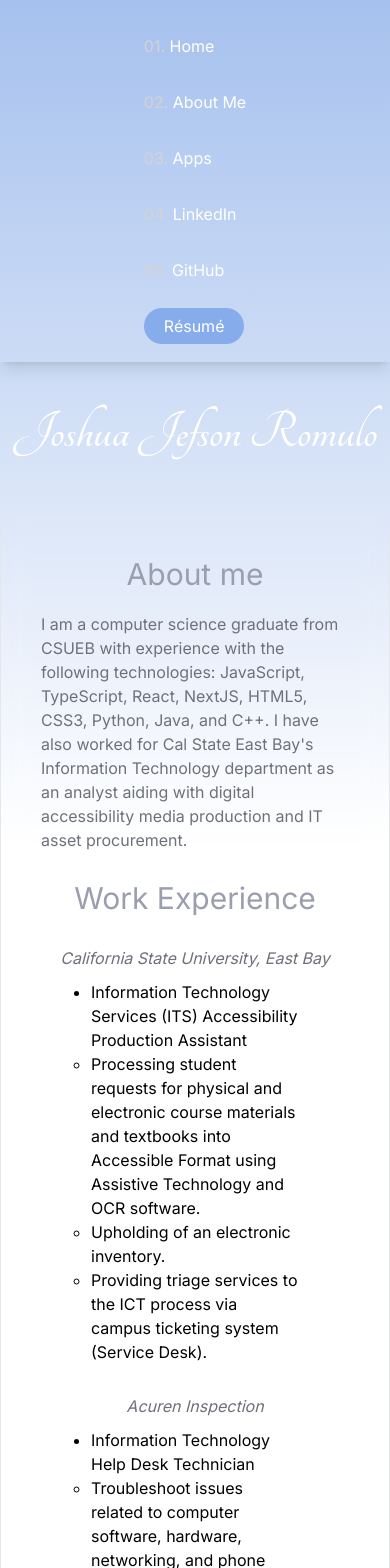
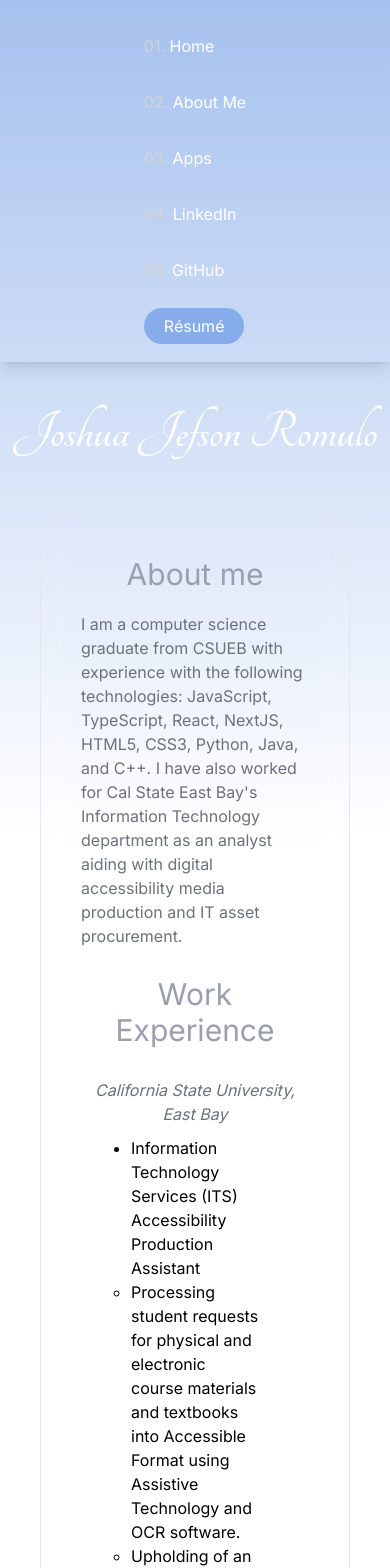
Before and after one commit to jromulo745/nextjs-personal-website, a Next.js app: page /pages/about-me in a window 390 px wide. Shown: the top 1568 px of the page. Built offline with nearby package versions, Linux system fonts and the light colour scheme.

Commit message:
adjust margins

```diff
--- a/src/app/globals.css
+++ b/src/app/globals.css
@@ -158,6 +158,10 @@ h2, p, button {
   .work-photo-section {
     display: none;
   }
+
+  .work-history-section {
+    margin-left: 40px;
+  }
   /* ---------------------------------------------- */
   /* Apps Page */
   .multiple-choice, .fill-in, .eleven-o-one, .eleven-o-two {
--- a/src/app/pages/about-me/page.tsx
+++ b/src/app/pages/about-me/page.tsx
@@ -5,7 +5,7 @@ export default function AboutMePage() {
     <div>
       <Navbar />
       <div className="flex justify-center" style={{gap: '20px'}}>
-        <div className="backdrop-blur-md border rounded-3xl mb-20 mt-10 p-10 max-w-3xl work-photo-section">
+        <div className="backdrop-blur-md border rounded-3xl mb-20 mt-10 ml-10 p-10 max-w-3xl work-photo-section" >
           <h1 className="text-4xl mb-5" style={{textAlign: 'center'}}>Work Photo</h1>
           <img src="/images/photo.png" style={{alignContent: 'center'}} width="283" height="377"></img>
 
@@ -18,7 +18,7 @@ export default function AboutMePage() {
           </div>
         </div>
 
-        <div className="backdrop-blur-md border rounded-3xl  mb-20 mt-10 p-10 max-w-xl">
+        <div className="backdrop-blur-md border rounded-3xl mb-20 mt-10 mr-10 p-10 max-w-xl work-history-section">
           <h1 className="text-3xl mb-5" style={{textAlign: 'center', color: '#9B9EAE'}}>About me</h1>
           <p className="mt-5" style={{color: '#6E717A'}}>I am a computer science graduate from CSUEB with experience with the following technologies: JavaScript, TypeScript, React, NextJS, HTML5, CSS3, Python, Java, and C++. I have also worked for Cal State East Bay's Information Technology department as an analyst aiding with digital accessibility media production and IT asset procurement.</p>
 
```
